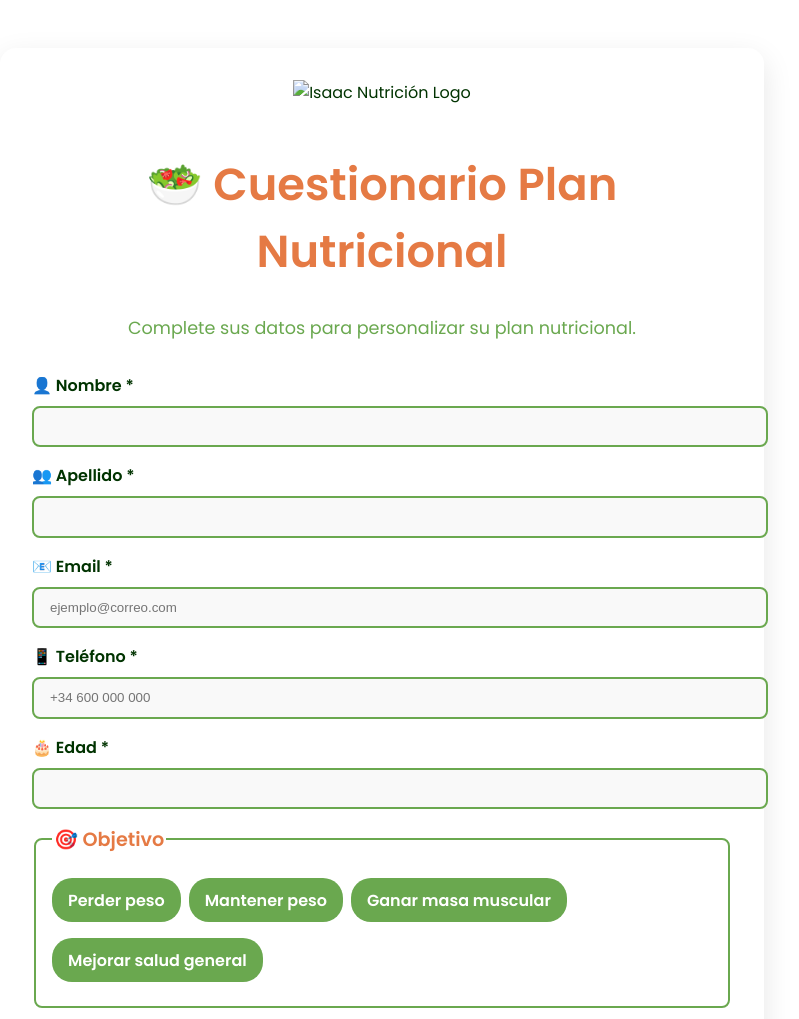
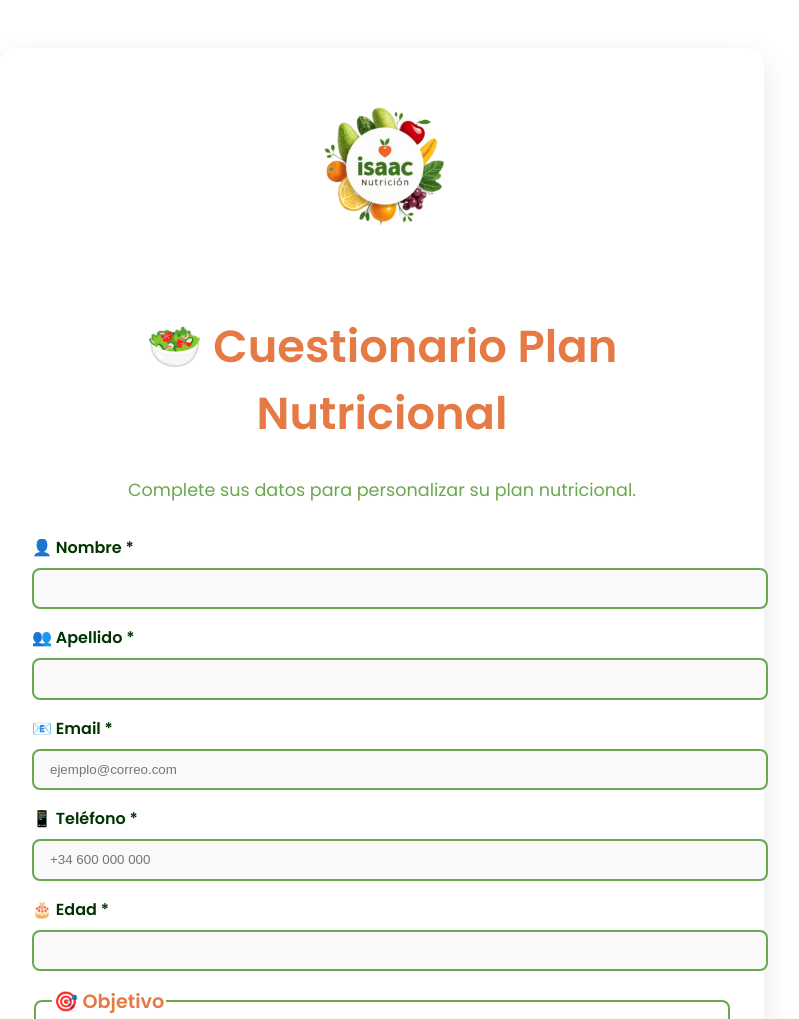
Before and after one commit to eloiorangebleue-ux/Formulario-Nutricion, a plain HTML site: page index.html in a window 1280 px wide. Shown: the top 1019 px of the page, without its empty margins (258-1057 px from the left). Drawn offline with Linux system fonts and the light colour scheme.

Commit message:
Update index.html

```diff
--- a/index.html
+++ b/index.html
@@ -13,7 +13,7 @@
   <div class="container" role="main" aria-label="Cuestionario Plan Nutricional Isaac Nutrición">
     <header>
       <div class="logo-container">
-        <img src="logo-isaac-nutricion.png" alt="Isaac Nutrición Logo" class="logo" />
+        <img src="logo.png" alt="Isaac Nutrición Logo" class="logo" />
       </div>
       <h1>🥗 Cuestionario Plan Nutricional</h1>
       <p>Complete sus datos para personalizar su plan nutricional.</p>
```
